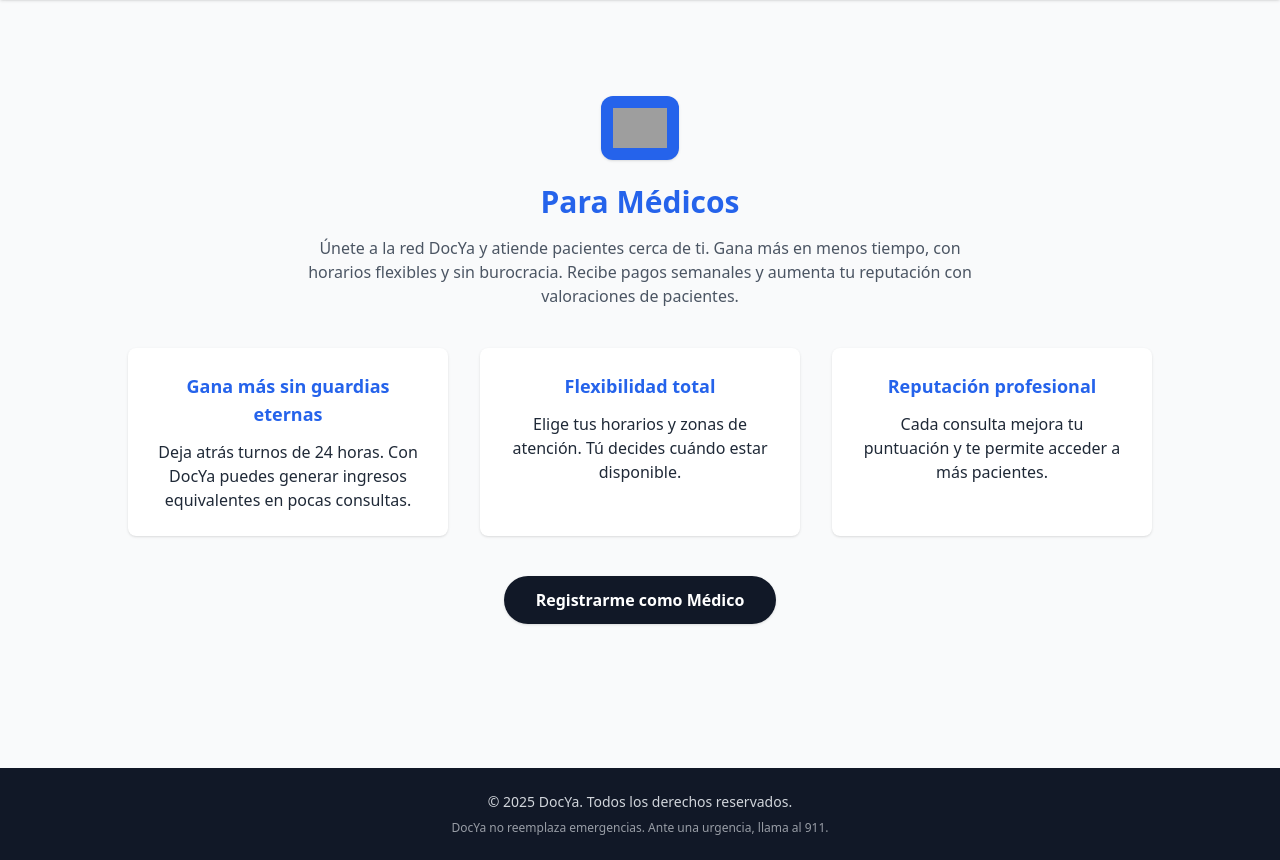
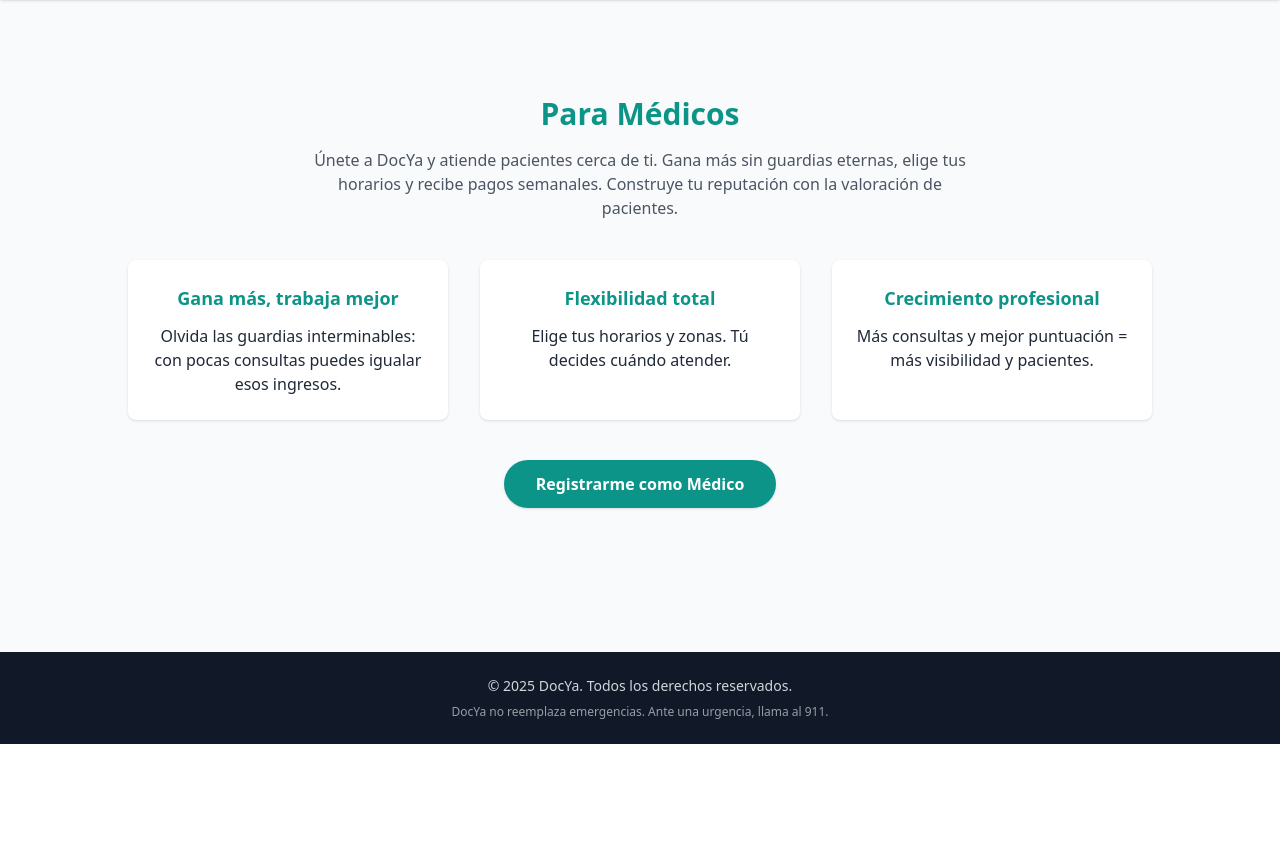
Before and after one commit to NahunMenem/DOCYA-RAILWAY, a FastAPI app: page /medicos in a window 1280 px wide. Shown: the part 72-932 px from the top of the page. After the commit the page ends 816 px from the top, so only its background shows below. Run offline with FastAPI, Linux system fonts and the light colour scheme; parts of the project's set-up code (start-up, migrations or seed data) failed here and were passed over; some libraries are stand-ins or nearby versions; grey boxes are pictures that could not be loaded.

Commit message:
Update medicos.html

```diff
--- a/templates/medicos.html
+++ b/templates/medicos.html
@@ -1,32 +1,29 @@
 {% extends "base.html" %}
-
 {% block title %}DocYa - Para Médicos{% endblock %}
 
 {% block content %}
 <section class="py-24 bg-gray-50 text-center px-6">
-  <img src="https://res.cloudinary.com/dqsacd9ez/image/upload/v1757197807/DOCYAPRO_BLANCO_eerxi3.png"
-       class="h-16 mx-auto mb-6 bg-blue-600 p-3 rounded-xl shadow" alt="Médicos DocYa">
-  <h2 class="text-3xl font-bold text-blue-600 mb-4">Para Médicos</h2>
+  <h2 class="text-3xl font-bold text-teal-600 mb-4">Para Médicos</h2>
   <p class="max-w-2xl mx-auto text-gray-600 mb-10">
-    Únete a la red DocYa y atiende pacientes cerca de ti.
-    Gana más en menos tiempo, con horarios flexibles y sin burocracia.
-    Recibe pagos semanales y aumenta tu reputación con valoraciones de pacientes.
+    Únete a DocYa y atiende pacientes cerca de ti.
+    Gana más sin guardias eternas, elige tus horarios y recibe pagos semanales.
+    Construye tu reputación con la valoración de pacientes.
   </p>
   <div class="grid md:grid-cols-3 gap-8 max-w-5xl mx-auto">
-    <div class="bg-white p-6 rounded-lg shadow text-center">
-      <h3 class="font-bold text-lg mb-3 text-blue-600">Gana más sin guardias eternas</h3>
-      <p>Deja atrás turnos de 24 horas. Con DocYa puedes generar ingresos equivalentes en pocas consultas.</p>
+    <div class="bg-white p-6 rounded-lg shadow">
+      <h3 class="font-bold text-lg mb-3 text-teal-600">Gana más, trabaja mejor</h3>
+      <p>Olvida las guardias interminables: con pocas consultas puedes igualar esos ingresos.</p>
     </div>
-    <div class="bg-white p-6 rounded-lg shadow text-center">
-      <h3 class="font-bold text-lg mb-3 text-blue-600">Flexibilidad total</h3>
-      <p>Elige tus horarios y zonas de atención. Tú decides cuándo estar disponible.</p>
+    <div class="bg-white p-6 rounded-lg shadow">
+      <h3 class="font-bold text-lg mb-3 text-teal-600">Flexibilidad total</h3>
+      <p>Elige tus horarios y zonas. Tú decides cuándo atender.</p>
     </div>
-    <div class="bg-white p-6 rounded-lg shadow text-center">
-      <h3 class="font-bold text-lg mb-3 text-blue-600">Reputación profesional</h3>
-      <p>Cada consulta mejora tu puntuación y te permite acceder a más pacientes.</p>
+    <div class="bg-white p-6 rounded-lg shadow">
+      <h3 class="font-bold text-lg mb-3 text-teal-600">Crecimiento profesional</h3>
+      <p>Más consultas y mejor puntuación = más visibilidad y pacientes.</p>
     </div>
   </div>
-  <a href="#" class="mt-10 inline-block bg-gray-900 text-white px-8 py-3 rounded-full font-semibold shadow hover:bg-gray-800 transition">
+  <a href="#" class="mt-10 inline-block bg-teal-600 text-white px-8 py-3 rounded-full font-semibold shadow hover:bg-teal-700 transition">
     Registrarme como Médico
   </a>
 </section>
```
